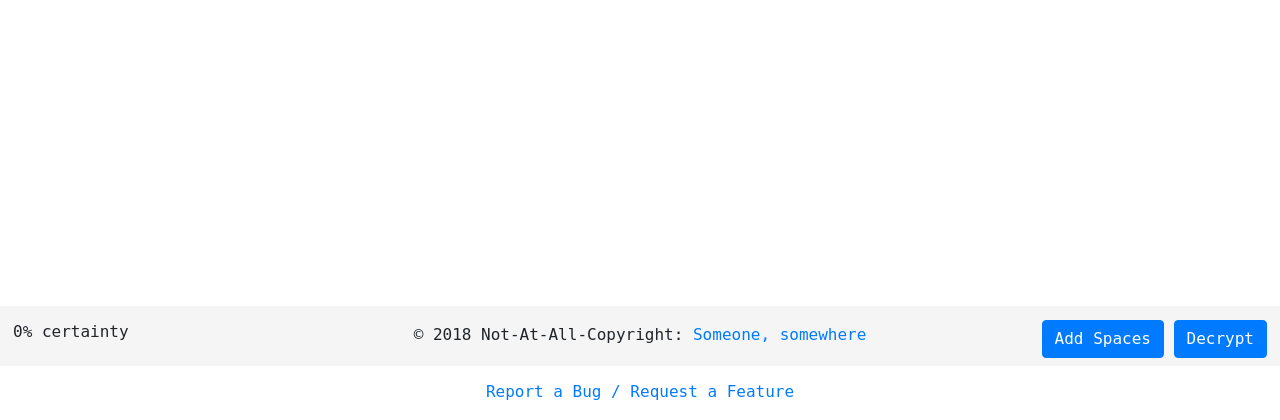
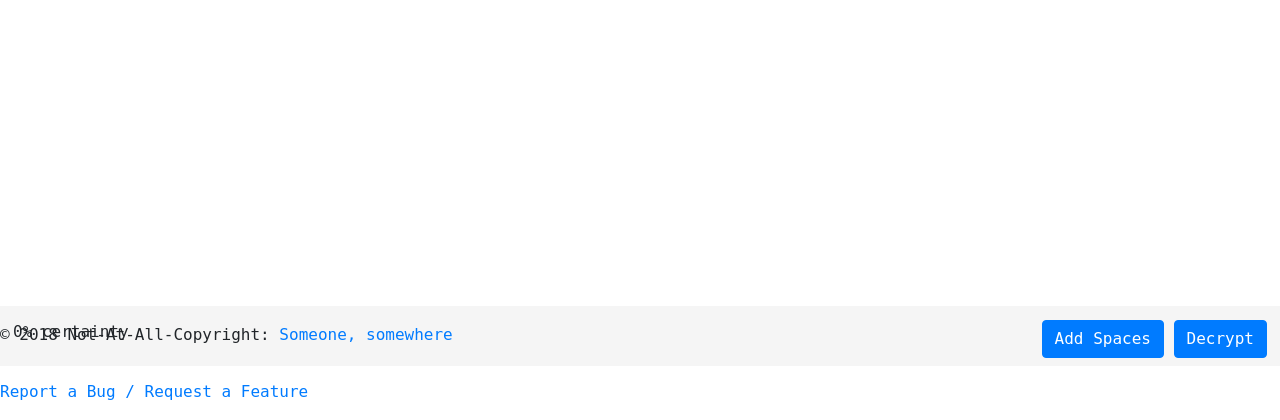
Before and after one commit to DanGonite57/CrPyto, a Flask app: page /ciphers/caesar.html in a window 1280 px wide. Shown: the part 434-854 px from the top of the page. Run offline with Flask 2, Linux system fonts and the light colour scheme; parts of the project's set-up code (start-up, migrations or seed data) failed here and were passed over; some libraries are stand-ins or nearby versions.

Commit message:
Bugfix attempt 2

```diff
--- a/templates/layouts/footer.html
+++ b/templates/layouts/footer.html
@@ -1,8 +1,12 @@
-<div class="container">
-  <div class="footer-copyright text-center py-3">© 2018 Not-At-All-Copyright:
-    <a href="{{ url_for('index') }}"> Someone, somewhere</a>
+<div class="container-fluid">
+  <div class="row">
+    <div class="footer-copyright text-center py-3">© 2018 Not-At-All-Copyright:
+      <a href="{{ url_for('index') }}"> Someone, somewhere</a>
+    </div>
   </div>
-  <div class="font-small text-center py-3">
-    <a href="https://github.com/DanGonite/CrPyto/issues">Report a Bug / Request a Feature</a>
+  <div class="row">
+    <div class="font-small text-center py-3">
+      <a href="https://github.com/DanGonite/CrPyto/issues">Report a Bug / Request a Feature</a>
+    </div>
   </div>
 </div>
```
